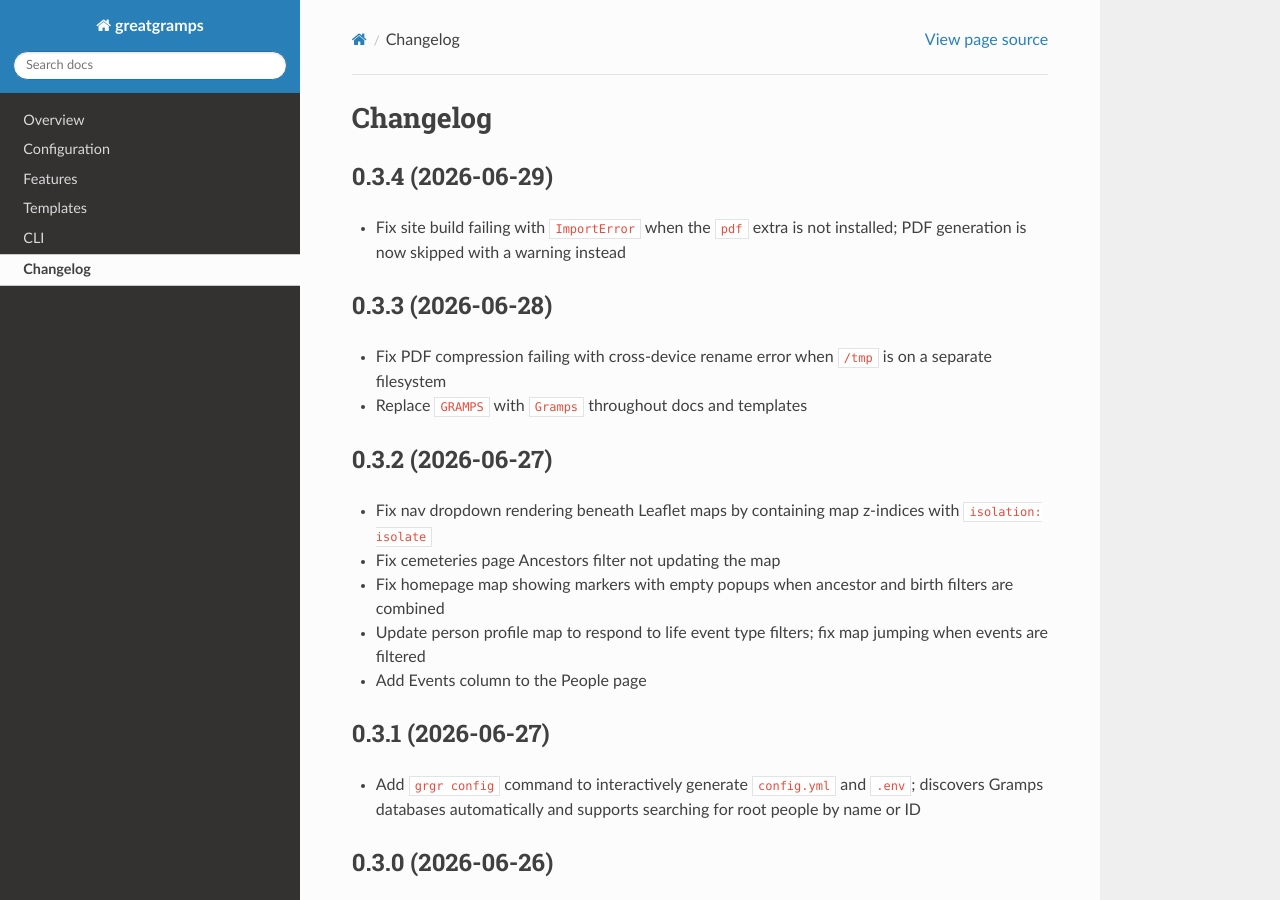
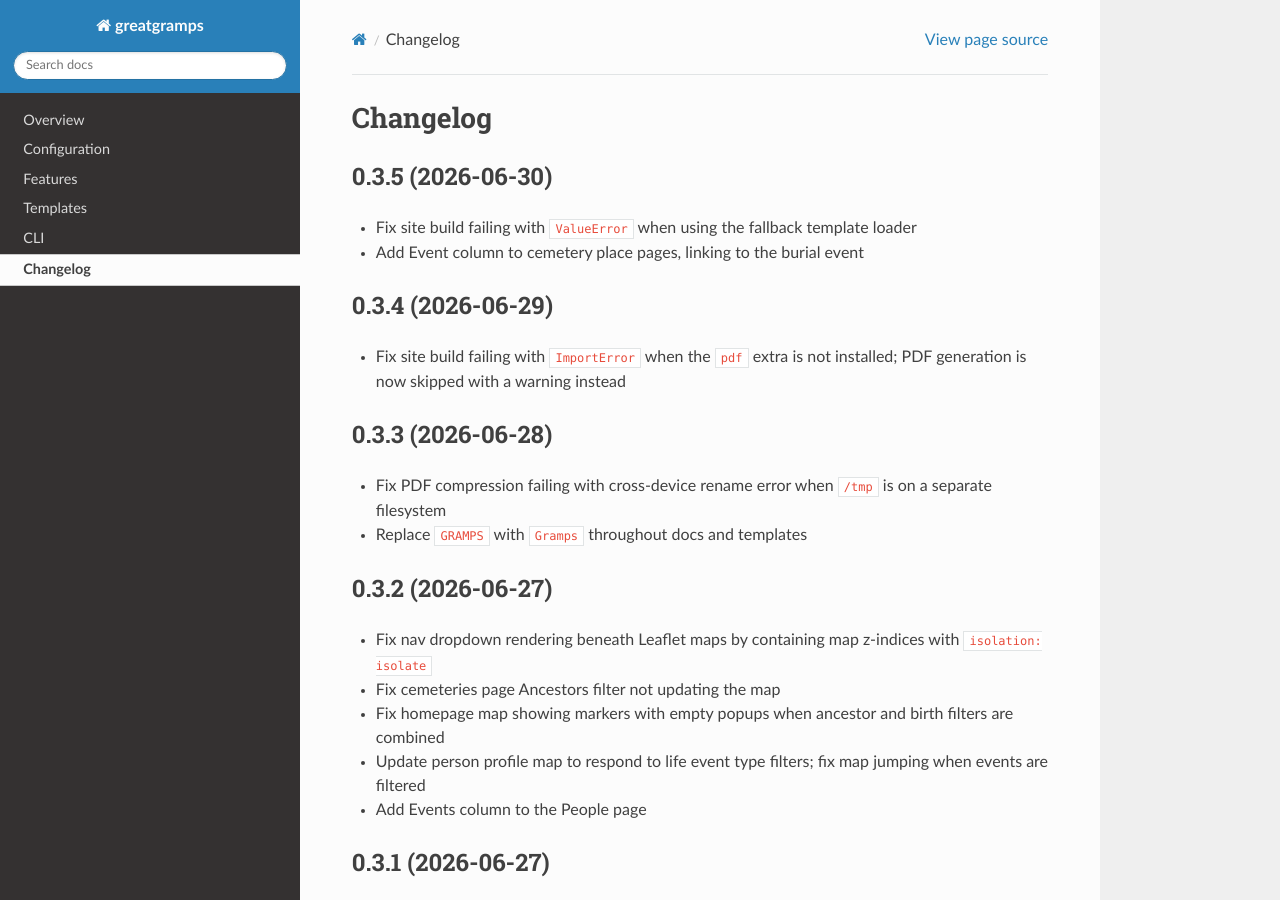
Before and after one commit to bennuttall/greatgramps, a Sphinx documentation site: the page built from docs/changelog/index.rst, in a window 1280 px wide and 900 px high. Built offline with Sphinx 7.4.7 and the Read the Docs theme 3.1.0, drawn with Linux system fonts in a browser that asks for light colours; pages that are not in the unit, such as notebooks, are missing from menus.

Commit message:
Release 0.3.5
Co-Authored-By: Claude Sonnet 4.6 <noreply@anthropic.com>

```diff
--- a/docs/changelog/index.rst
+++ b/docs/changelog/index.rst
@@ -1,6 +1,12 @@
 =========
 Changelog
 =========
+
+0.3.5 (2026-06-30)
+==================
+
+* Fix site build failing with ``ValueError`` when using the fallback template loader
+* Add Event column to cemetery place pages, linking to the burial event
 
 0.3.4 (2026-06-29)
 ==================
--- a/docs/conf.py
+++ b/docs/conf.py
@@ -1,7 +1,7 @@
 from datetime import datetime
 
 
-greatgramps_version = "0.3.4"
+greatgramps_version = "0.3.5"
 
 project = "greatgramps"
 version = greatgramps_version
--- a/pyproject.toml
+++ b/pyproject.toml
@@ -1,6 +1,6 @@
 [project]
 name = "greatgramps"
-version = "0.3.4"
+version = "0.3.5"
 description = "Family tree static site generator for Gramps databases"
 authors = [
     { name = "Ben Nuttall", email = "ben@bennuttall.com" }
```
